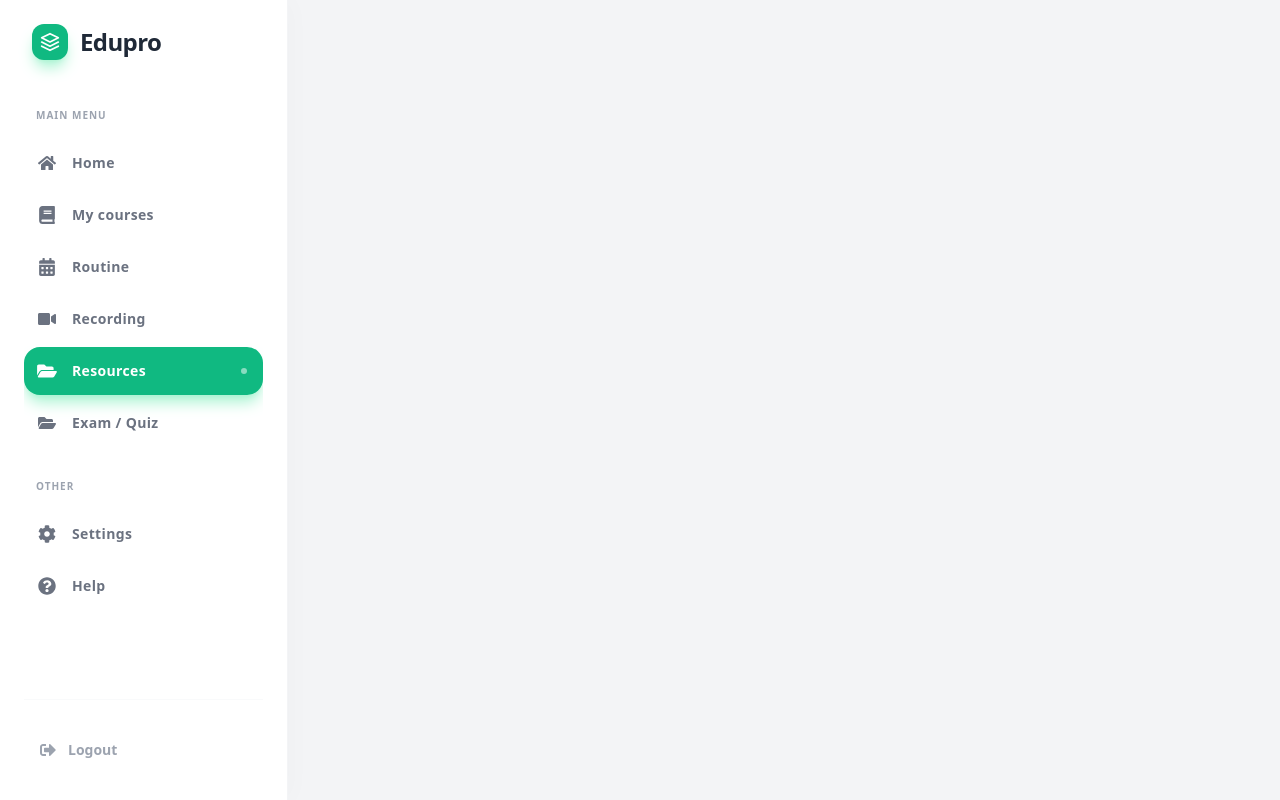
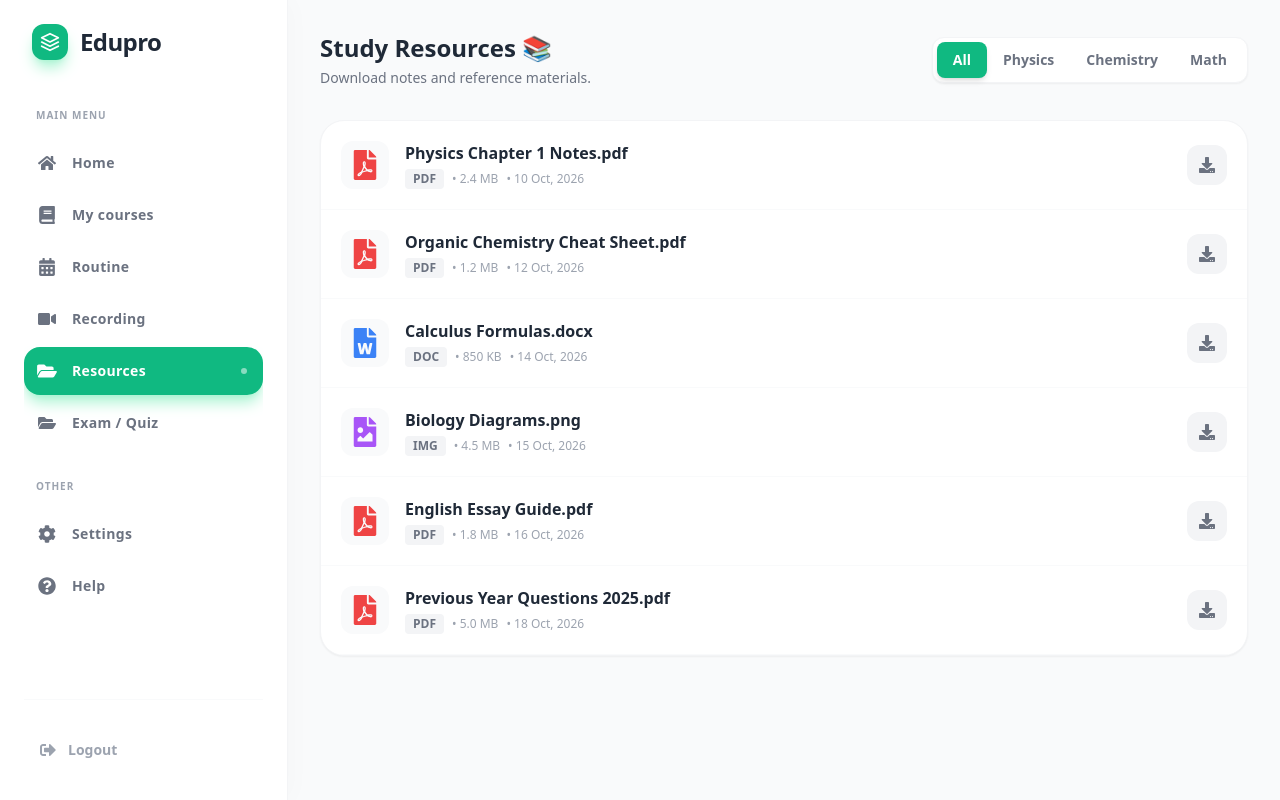
Before and after one commit to NethmiDhananjana1011/edupro-client, a React (Create React App) app in the folder client/: page /resources in a window 1280 px wide. Built offline with nearby package versions, Linux system fonts and the light colour scheme; sample sign-in values are in the browser's storage.

Commit message:
Study Resources

```diff
--- a/client/src/App.js
+++ b/client/src/App.js
@@ -12,6 +12,7 @@ import MyCourses from './pages/MyCourses';
 import Classroom from './pages/Classroom';
 import Routine from './pages/Routine';
 import Recording from './pages/Recording';
+import Resources from './pages/Resources';
 
 // Helper to protect routes
 const ProtectedRoute = ({ children }) => {
@@ -59,6 +60,9 @@ const App = () => {
       <Route path="/recording" element={
     <ProtectedRoute> <Recording /> </ProtectedRoute>
 } />
+      <Route path="/resources" element={
+    <ProtectedRoute> <Resources /> </ProtectedRoute>
+} />
         </Routes>
       </div>
     </div>
--- a/client/src/pages/Resources.js
+++ b/client/src/pages/Resources.js
@@ -0,0 +1,82 @@
+import React, { useState } from 'react';
+import { FaFilePdf, FaFileWord, FaFileImage, FaDownload, FaFilter } from 'react-icons/fa';
+
+const Resources = () => {
+  const [filter, setFilter] = useState('All');
+
+  // Mock Data: Downloadable Files
+  const files = [
+    { id: 1, name: "Physics Chapter 1 Notes.pdf", type: "PDF", size: "2.4 MB", date: "10 Oct, 2026", subject: "Physics" },
+    { id: 2, name: "Organic Chemistry Cheat Sheet.pdf", type: "PDF", size: "1.2 MB", date: "12 Oct, 2026", subject: "Chemistry" },
+    { id: 3, name: "Calculus Formulas.docx", type: "DOC", size: "850 KB", date: "14 Oct, 2026", subject: "Math" },
+    { id: 4, name: "Biology Diagrams.png", type: "IMG", size: "4.5 MB", date: "15 Oct, 2026", subject: "Biology" },
+    { id: 5, name: "English Essay Guide.pdf", type: "PDF", size: "1.8 MB", date: "16 Oct, 2026", subject: "English" },
+    { id: 6, name: "Previous Year Questions 2025.pdf", type: "PDF", size: "5.0 MB", date: "18 Oct, 2026", subject: "General" },
+  ];
+
+  // Helper to choose icon based on file type
+  const getFileIcon = (type) => {
+    if (type === 'PDF') return <FaFilePdf className="text-red-500 text-3xl" />;
+    if (type === 'DOC') return <FaFileWord className="text-blue-500 text-3xl" />;
+    if (type === 'IMG') return <FaFileImage className="text-purple-500 text-3xl" />;
+    return <FaFilePdf className="text-gray-400 text-3xl" />;
+  };
+
+  return (
+    <div className="min-h-screen bg-gray-50 p-8 font-sans">
+
+      {/* HEADER */}
+      <div className="flex flex-col md:flex-row justify-between items-center mb-8 gap-4">
+        <div>
+          <h1 className="text-2xl font-bold text-gray-800">Study Resources 📚</h1>
+          <p className="text-gray-500 text-sm mt-1">Download notes and reference materials.</p>
+        </div>
+
+        {/* CATEGORY TABS */}
+        <div className="flex bg-white p-1 rounded-xl shadow-sm border border-gray-100">
+          {['All', 'Physics', 'Chemistry', 'Math'].map((tab) => (
+            <button
+              key={tab}
+              onClick={() => setFilter(tab)}
+              className={`px-4 py-2 rounded-lg text-sm font-bold transition ${
+                filter === tab ? 'bg-emerald-500 text-white shadow-md' : 'text-gray-500 hover:bg-gray-50'
+              }`}
+            >
+              {tab}
+            </button>
+          ))}
+        </div>
+      </div>
+
+      {/* FILE LIST */}
+      <div className="bg-white rounded-3xl shadow-sm border border-gray-100 overflow-hidden">
+        {files.map((file, index) => (
+          <div key={file.id} className="flex items-center justify-between p-5 border-b border-gray-50 hover:bg-gray-50 transition group">
+
+            <div className="flex items-center gap-4">
+              <div className="w-12 h-12 rounded-xl bg-gray-50 flex items-center justify-center">
+                {getFileIcon(file.type)}
+              </div>
+              <div>
+                <h4 className="font-bold text-gray-800 group-hover:text-emerald-600 transition">{file.name}</h4>
+                <div className="flex items-center gap-2 text-xs text-gray-400 mt-1">
+                  <span className="font-bold bg-gray-100 px-2 py-0.5 rounded text-gray-500">{file.type}</span>
+                  <span>• {file.size}</span>
+                  <span>• {file.date}</span>
+                </div>
+              </div>
+            </div>
+
+            <button className="p-3 rounded-xl bg-gray-100 text-gray-500 hover:bg-emerald-500 hover:text-white hover:shadow-lg transition">
+              <FaDownload />
+            </button>
+
+          </div>
+        ))}
+      </div>
+
+    </div>
+  );
+};
+
+export default Resources;
```
